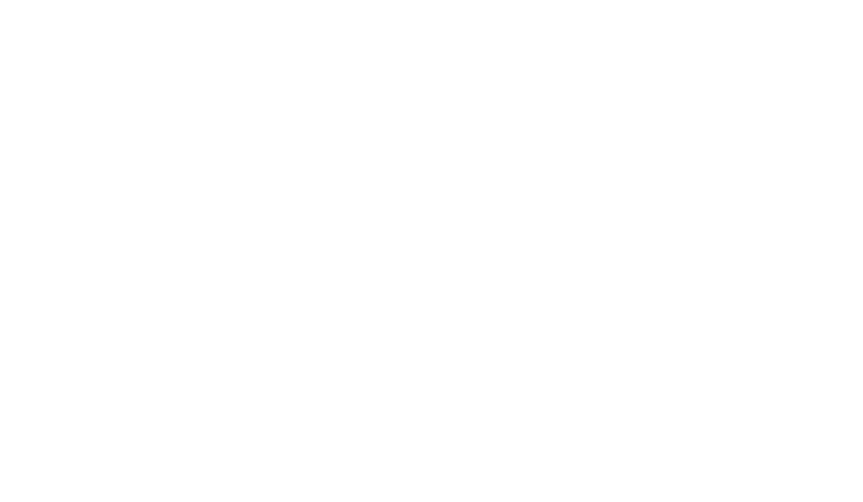
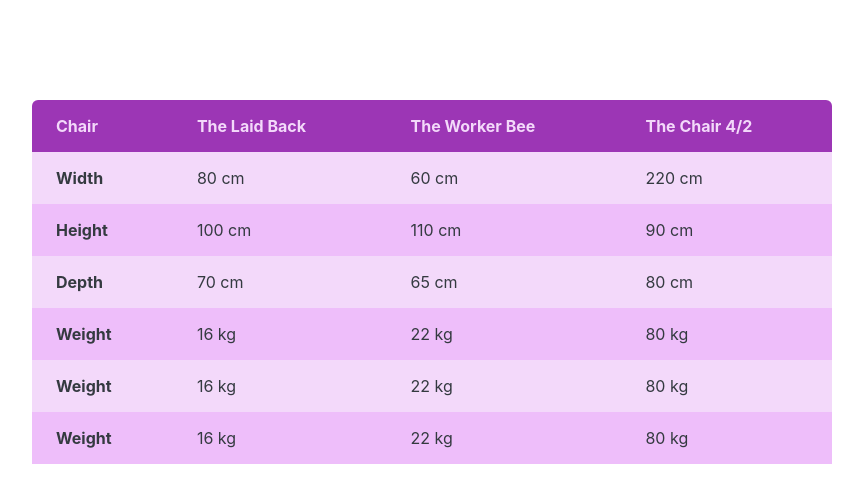
Before and after one commit to ramith845/HTML-Components, a plain HTML site: page index.html in a window 1280 px wide. Shown: the whole page, without its empty margins (208-1071 px from the left). Drawn offline with Linux system fonts and the light colour scheme.

Commit message:
beautiful table done

```diff
--- a/index.html
+++ b/index.html
@@ -19,9 +19,11 @@
        * 10 / 12 / 14 / 16 / 18 / 20 / 24 / 30 / 36 / 44 / 52 / 62 / 74 / 86 / 98
        */
 
-      /* MAIN COLOR:#d9480f
-        * SHADES: #f76707
-        * GRAY COLOR: #343a40
+      /* MAIN COLOR:#9c36b5
+        * SHADES: #eebefa
+        * SHADES: #f3d9fa
+        * GRAY COLOR: #f8f9fa
+        * GRAY COLOR: #e9ecef
         *
         */
 
@@ -37,10 +39,93 @@
       body {
         font-family: "Inter", sans-serif;
         color: #343a40;
+        display: flex;
+        justify-content: center;
+      }
+
+      table {
+        width: 800px;
+        margin-top: 100px;
+        /* border: 1px solid #343a40; */
+        border-collapse: collapse;
+      }
+
+      th, td {
+        /* border: 1px solid #343a40; */
+        padding: 16px 24px;
+        text-align: left;
+      }
+
+      thead tr {
+        background-color: #9c36b5;
+        color: #f3d9fa;
+      }
+
+      thead tr th:first-child {
+        border-radius: 6px 0 0 0;
+      }
+
+      thead tr th:last-child {
+        border-radius: 0 6px 0 0;
+      }
+
+      tbody tr:nth-child(even) {
+        background-color: #eebefa;
+      }
+
+      tbody tr:nth-child(odd) {
+        background-color: #f3d9fa;
       }
     </style>
   </head>
   <body>
-
+    <table>
+      <thead>
+        <tr>
+          <th>Chair</th>
+          <th>The Laid Back</th>
+          <th>The Worker Bee</th>
+          <th>The Chair 4/2</th>
+        </tr>
+      </thead>
+      <tbody>
+        <tr>
+          <th>Width</th>
+          <td>80 cm</td>
+          <td>60 cm</td>
+          <td>220 cm</td>
+        </tr>
+        <tr>
+          <th>Height</th>
+          <td>100 cm</td>
+          <td>110 cm</td>
+          <td>90 cm</td>
+        </tr>
+        <tr>
+          <th>Depth</th>
+          <td>70 cm</td>
+          <td>65 cm</td>
+          <td>80 cm</td>
+        </tr>
+        <tr>
+          <th>Weight</th>
+          <td>16 kg</td>
+          <td>22 kg</td>
+          <td>80 kg</td>
+        </tr>
+        <tr>
+          <th>Weight</th>
+          <td>16 kg</td>
+          <td>22 kg</td>
+          <td>80 kg</td>
+        </tr>
+        <tr>
+          <th>Weight</th>
+          <td>16 kg</td>
+          <td>22 kg</td>
+          <td>80 kg</td>
+        </tr>
+      </tbody>
+    </table>
   </body>
 </html>
```
